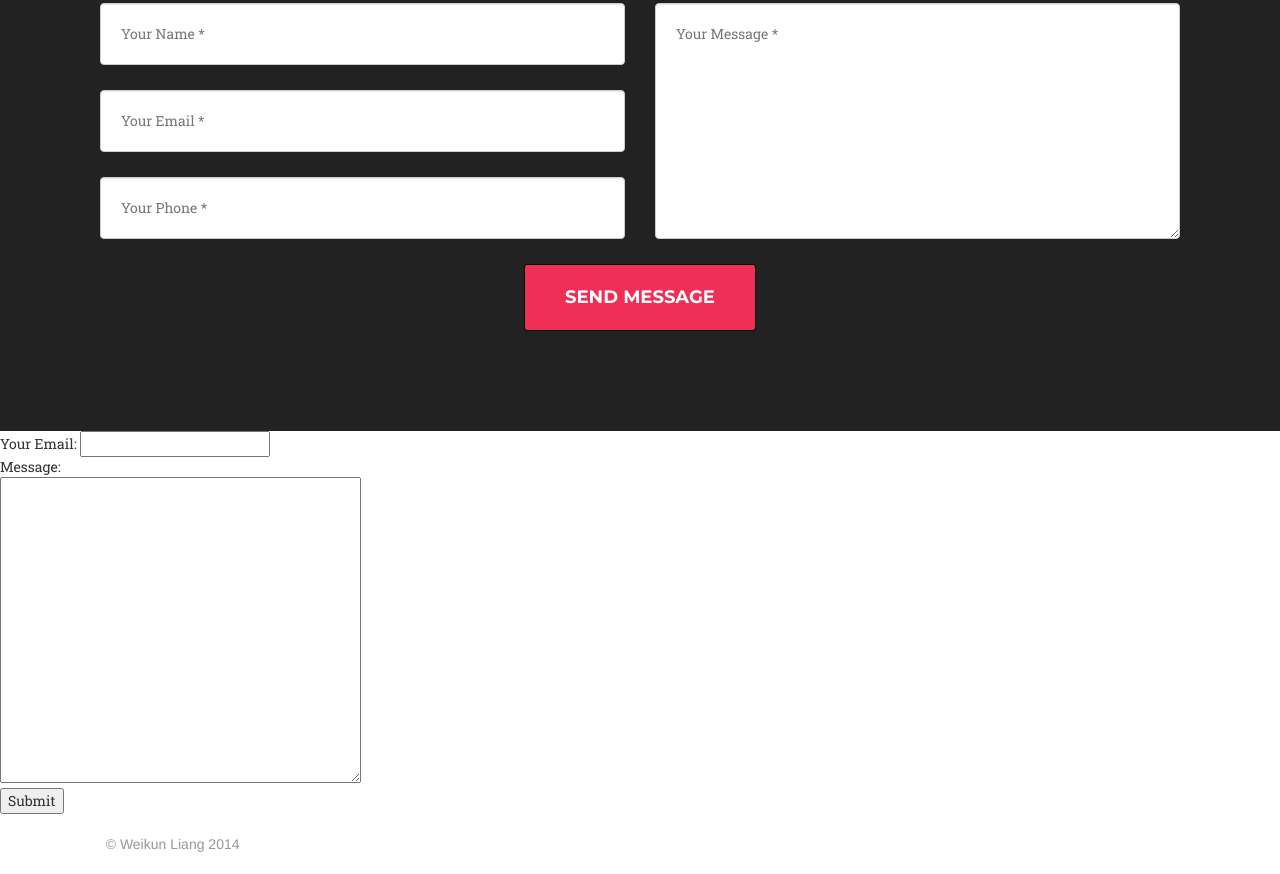
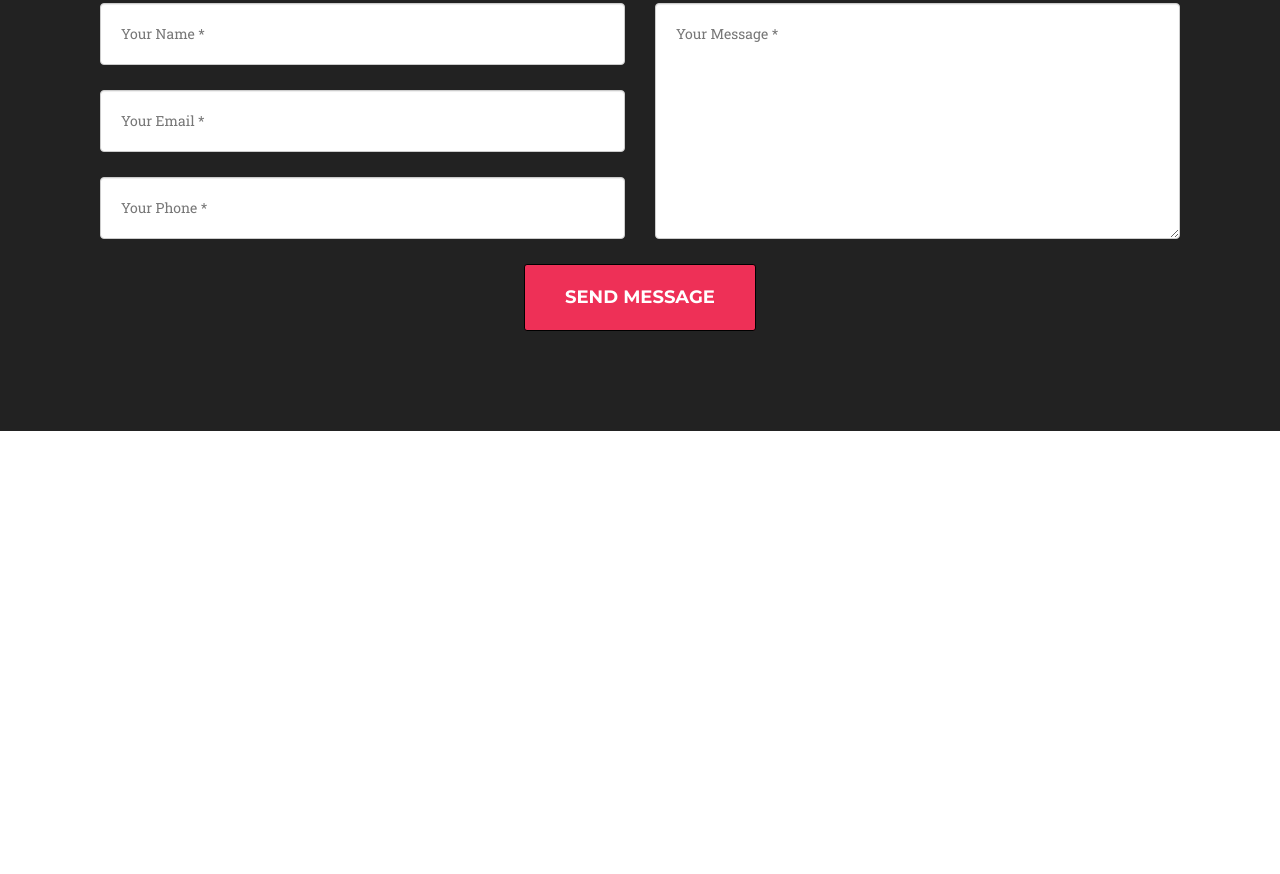
Before and after one commit to weikunliang/weikunliang.github.io, a plain HTML site: page index.html in a window 1280 px wide. Shown: the part 2738-3612 px from the top of the page. After the commit the page ends 3169 px from the top, so only its background shows below. Drawn offline with nearby package versions, Linux system fonts and the light colour scheme; a web font is replaced by a local one.

Commit message:
contact form removed

```diff
--- a/index.html
+++ b/index.html
@@ -228,27 +228,6 @@
         </div>
     </section>
 
-
-
-    <form method="post" action="feedback.php">
-      <input type="hidden" name='sendflag' value="send">
-      Your Email: <input name="email" type="text" /><br />
-      Message:<br />
-      <textarea name="message" rows="15" cols="40">
-      </textarea><br />
-      <input type="submit" />
-    </form>
-
-    <footer>
-        <div class="container">
-            <div class="row">
-                <div class="col-md-4">
-                    <span class="copyright">&copy; Weikun Liang 2014</span>
-                </div>
-            </div>
-        </div>
-    </footer>
-
     <!-- Portfolio Modals -->
     <!-- Use the modals below to showcase details about your portfolio projects! -->
 
```
